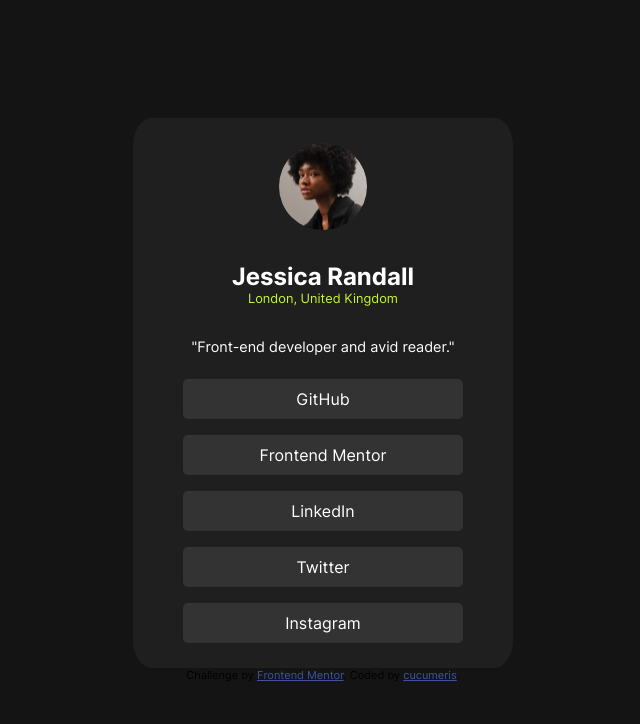
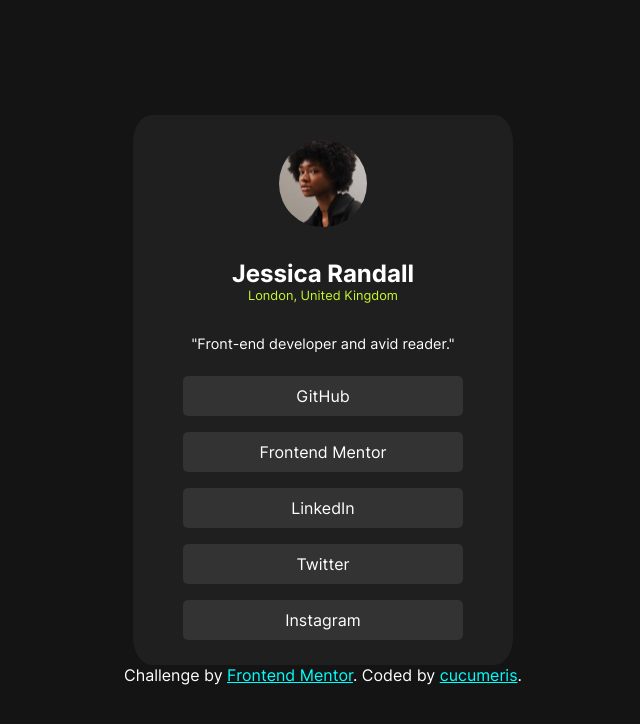
Before and after one commit to cucumerisGIT/Social_Links_Profile, a plain HTML site: page index.html in a window 1280 px wide. Shown: the whole page, without its empty margins (317-957 px from the left). Drawn offline with Linux system fonts and the light colour scheme.

Commit message:
Cleaned up ".attribution"

```diff
--- a/index.html
+++ b/index.html
@@ -8,12 +8,6 @@
     <link rel="stylesheet" href="styles.css">
 
     <title>Frontend Mentor | Social links profile</title>
-
-    <!-- Feel free to remove these styles or customise in your own stylesheet 👍 -->
-    <style>
-      .attribution { font-size: 11px; text-align: center; }
-      .attribution a { color: hsl(228, 45%, 44%); }
-    </style>
   </head>
   <body>
     <div id="container">
--- a/styles.css
+++ b/styles.css
@@ -32,7 +32,6 @@ body {
     background-color: var(--grey-800);
     color: white;
     min-width: 350px;
-    max-width: 500px;
     padding: 25px 15px;
     border-radius: 5%;
 }
@@ -91,3 +90,20 @@ body {
     transform: scale(1.1);
     transition: color 250ms ease-in-out, transform 250ms ease-in-out;
 }
+
+@media (max-width: 375px) {
+    body {
+        font-size: 0.8rem;
+    }
+    #container {
+        min-width: 250px;
+    }
+}
+
+.attribution {
+    color: white;
+}
+
+.attribution a {
+    color: cyan;
+}
```
